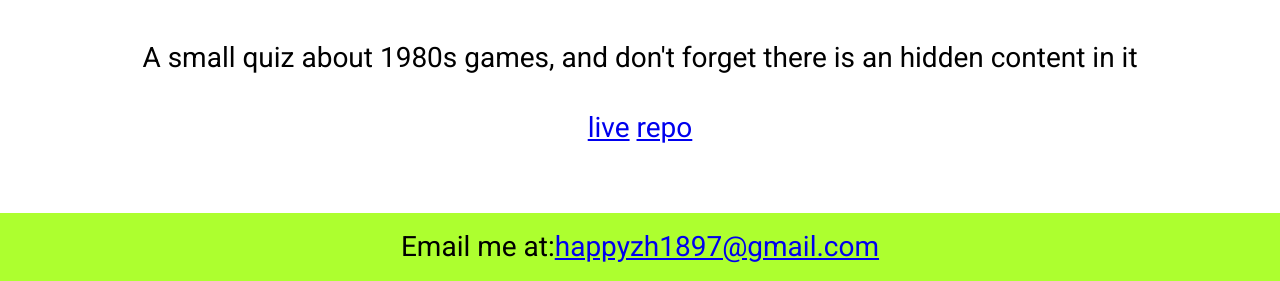
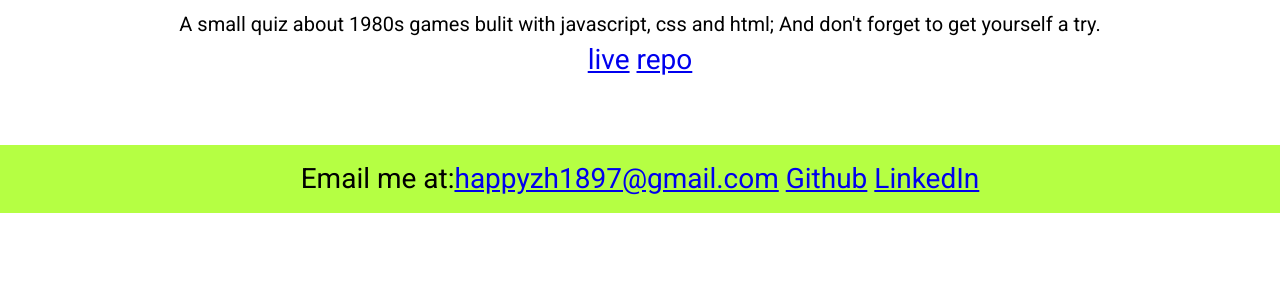
Before and after one commit to bzhengmugen/portfolio, a plain HTML site: page index.html in a window 1280 px wide. Shown: the part 1546-1827 px from the top of the page. After the commit the page ends 1759 px from the top, so only its background shows below. Drawn offline with Linux system fonts and the light colour scheme.

Commit message:
improve graph

```diff
--- a/index.html
+++ b/index.html
@@ -25,8 +25,9 @@
       </a>
     </nav>
     <header class="about" role="banner">
+
+      &nbsp&nbsp&nbsp&nbsp  <h2>Hi, I'm Bin. I am a fullstack developer and electrical engineer.</h2></br></br>
       <a name="bio">
-      &nbsp&nbsp&nbsp&nbsp  <h2>Hi, I'm Bin. I am a fullstack developer and electrical engineer.</h2></br></br>
     <div class="pic"><img src="https://miro.medium.com/max/838/1*L5QyrMNalM3yhtgdgBcvkQ.png" height="200px" width="350px" /></div>
     <p>&nbsp&nbsp&nbsp&nbsp I am an electrical engineer that graduated from University of Washington seattle campus, and a web developer that will graduate from the Front End Web Development Career Path bootcamp at Thinkful. I like coding because i enjoy the process that making an idea become the product. I like seeking and learning new knowledge to gather better soluction while debugging and solving problems.</br>
     &nbsp&nbsp&nbsp&nbsp
@@ -38,7 +39,7 @@
       <section class="project">
         <img src="https://github.com/bzhengmugen/portfolio/blob/master/image/quiz.png?raw=true"
         alt="1980s-game-quiz" />
-        <p>A small quiz about 1980s games, and don't forget there is an hidden content in it</p>
+        <p>A small quiz about 1980s games bulit with javascript, css and html; And don't forget to get yourself a try.</p>
         <a href="https://bzhengmugen.github.io/portfolio/">live</a>
         <a href="https://github.com/bzhengmugen/portfolio">repo</a>
       </section>
@@ -46,8 +47,10 @@
       <section class="project notYet">project3</section>
       <section class="project notYet">project4</section>
     </main>
-    <footer role="contentinfo">Email me at:<a href="mailto:happyzh1897@gmail.com">happyzh1897@gmail.com</a></footer>
-
+    <footer role="contentinfo">Email me at:<a href="mailto:happyzh1897@gmail.com">happyzh1897@gmail.com</a>
+    <a target="_blank" href="https://github.com/bzhengmugen">Github</a>
+    <a target="_blank" href="https://www.linkedin.com/in/bin-zheng-17b47853/">LinkedIn</a>
+    </footer>
     <script src="script.js"></script>
   </body>
 </html>
--- a/style.css
+++ b/style.css
@@ -36,7 +36,8 @@ main{
 
 }
 nav, footer{
-  background-color: greenyellow;
+  background-color: rgba(173, 255, 47,0.9);
+
 }
 
 nav{
@@ -47,7 +48,7 @@ nav{
   top: 0;
   left: 0;
   right: 0;
-  padding: 0.5% 0;
+  padding:  0;
 
 }
 nav > h2{
@@ -86,6 +87,10 @@ section{
   padding: 5% 0;
 }
 
+.project p{
+  padding: 0;
+  margin: 0;
+}
 
 .notYet{
   display: none;
@@ -112,6 +117,9 @@ footer{
   .about p{
     font-size: 24px;
   }
+  .project p{
+    font-size: 20px;
+  }
   section{
     min-width: 100%;
 
```
